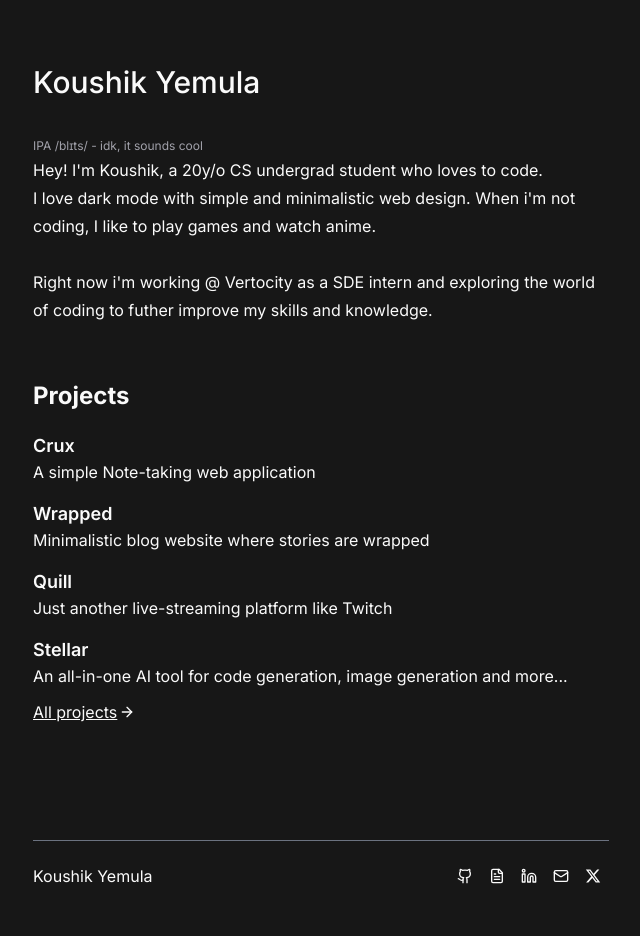
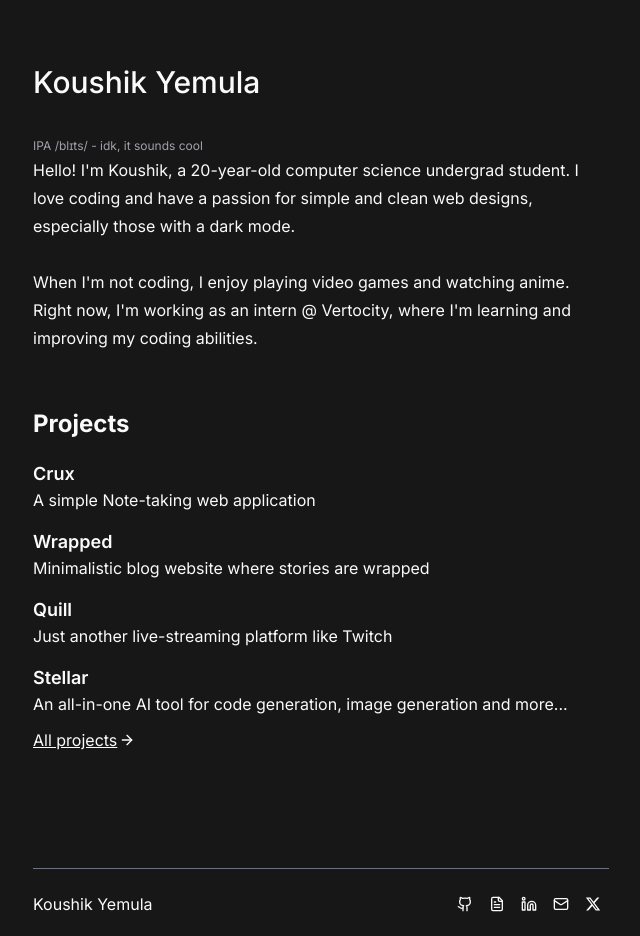
Before and after one commit to koushikyemula/portfolio, a Next.js app: page / in a window 1280 px wide. Shown: the whole page, without its empty margins (319-959 px from the left). Before the commit the page ends 908 px from the top, so only its background shows below. Built offline with nearby package versions, Linux system fonts and the light colour scheme.

Commit message:
chore: update bio

```diff
--- a/app/page.tsx
+++ b/app/page.tsx
@@ -9,13 +9,13 @@ export default function Home() {
       <div>
         <span className="text-muted-foreground text-xs">IPA /blɪts/ - idk, it sounds cool</span>
         <p className="pb-6 gap-2 leading-7 text-zinc-270 font-normal">
-          Hey! I&apos;m <span className="text-bold">Koushik</span>, a 20y/o CS undergrad student who loves to
-          code. <br />I love dark mode with simple and minimalistic web design. When i&apos;m not coding, I
-          like to play games and watch anime.
+          Hello! I'm <span className="text-bold">Koushik</span>, a 20-year-old computer science undergrad
+          student. I love coding and have a passion for simple and clean web designs, especially those with a
+          dark mode.
           <br />
           <br />
-          Right now i&apos;m working @ Vertocity as a SDE intern and exploring the world of coding to futher
-          improve my skills and knowledge.
+          When I'm not coding, I enjoy playing video games and watching anime. Right now, I'm working as an
+          intern @ Vertocity, where I'm learning and improving my coding abilities.
         </p>
       </div>
       <Projects />
```
